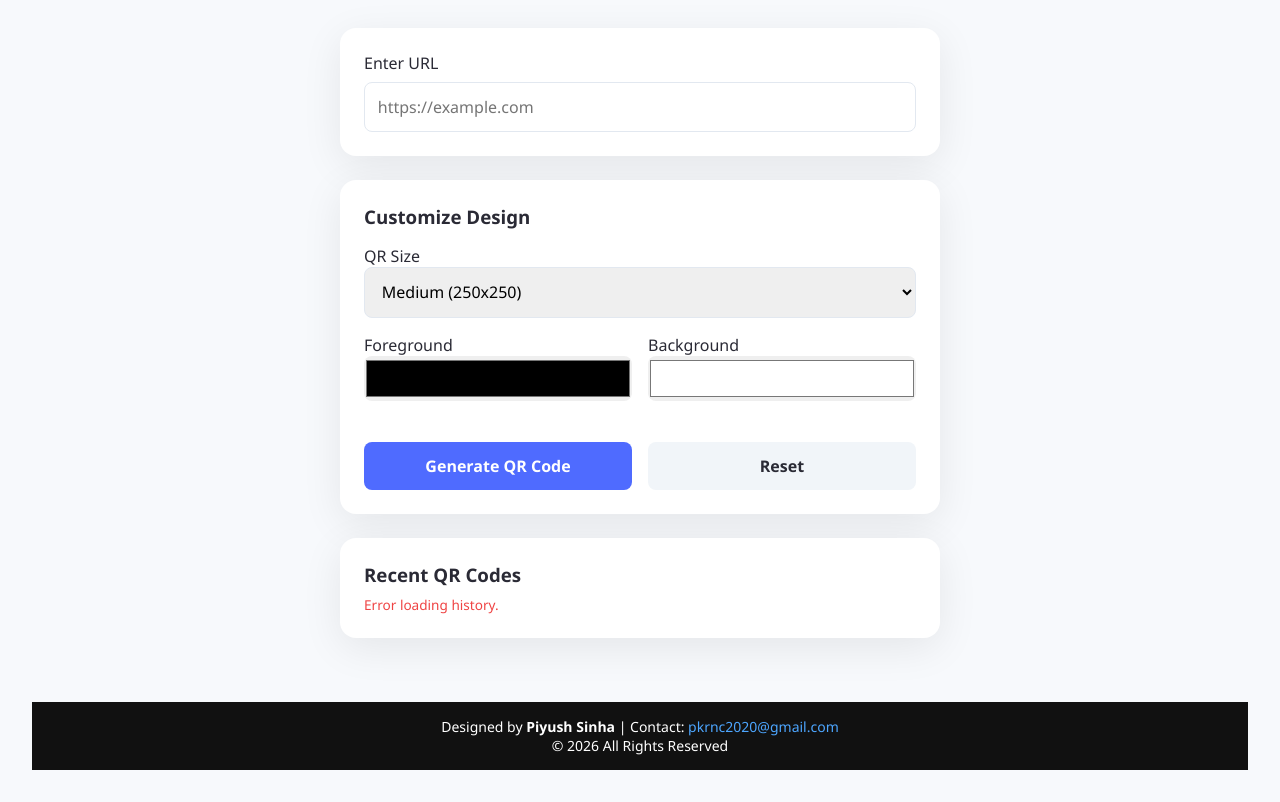
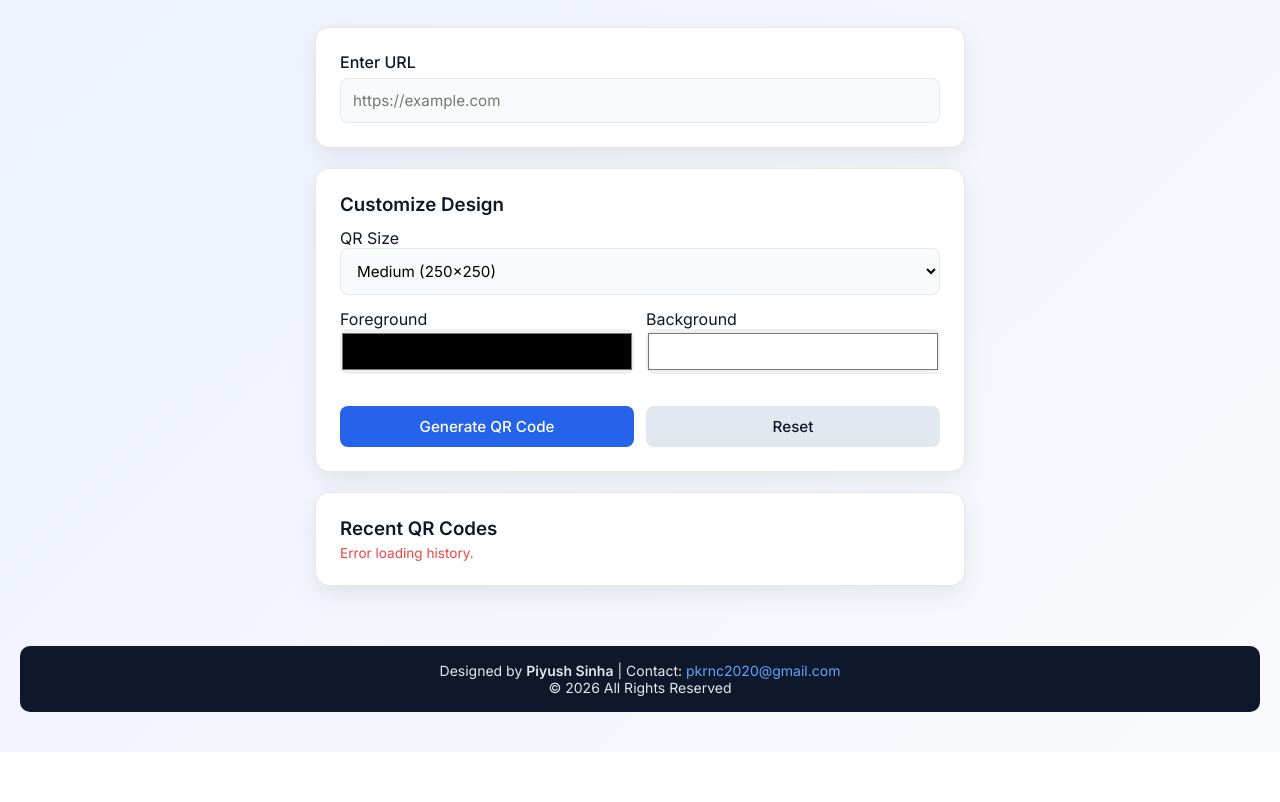
Before and after one commit to piyushsinha2727/qr-generator, a website: page public/index.html in a window 1280 px wide. Shown: the part 114-916 px from the top of the page. After the commit the page ends 866 px from the top, so only its background shows below. Drawn offline with Linux system fonts and the light colour scheme; no server answers.

Commit message:
Updated UI design and CSS styling for professional look

```diff
--- a/public/style.css
+++ b/public/style.css
@@ -1,106 +1,115 @@
+@import url('https://fonts.googleapis.com/css2?family=Inter:wght@300;400;500;600&display=swap');
+
 :root {
-  --primary: #4f6bff;
-  --bg-color: #f7f9fc;
+  --primary: #2563eb;
+  --secondary: #0f172a;
+  --bg-color: #f1f5f9;
   --card-bg: #ffffff;
-  --text-main: #2a2a35;
-  --text-muted: #8492a6;
-  --border: #e2e8f0;
-  --radius: 16px;
-  --shadow: 0 10px 40px rgba(0,0,0,0.08);
+  --text-main: #0f172a;
+  --text-muted: #64748b;
+  --border: #e5e7eb;
+  --radius: 14px;
+  --shadow: 0 8px 25px rgba(0,0,0,0.08);
 }
 
 * {
   box-sizing: border-box;
   margin: 0;
   padding: 0;
-  font-family: 'Segoe UI', system-ui, sans-serif;
+  font-family: 'Inter', sans-serif;
 }
 
 body {
-  background: var(--bg-color);
+  background: linear-gradient(135deg, #eef2ff, #f8fafc);
   color: var(--text-main);
+  min-height: 100vh;
 
-  min-height: 100vh;
   display: flex;
   flex-direction: column;
   align-items: center;
 
-  padding: 2rem;
+  padding: 40px 20px;
 }
 
 .container {
-  max-width: 600px;
+  max-width: 650px;
   width: 100%;
 }
 
 header {
   text-align: center;
-  margin-bottom: 2rem;
+  margin-bottom: 30px;
 }
 
 header h1 {
-  font-size: 2.2rem;
-  margin-bottom: 0.5rem;
+  font-size: 2.3rem;
+  font-weight: 600;
+  letter-spacing: -0.5px;
 }
 
 header p {
   color: var(--text-muted);
+  margin-top: 6px;
 }
 
 .card {
   background: var(--card-bg);
   border-radius: var(--radius);
-  padding: 1.5rem;
-  margin-bottom: 1.5rem;
+  padding: 24px;
+  margin-bottom: 20px;
   box-shadow: var(--shadow);
-  transition: transform 0.3s;
+  border: 1px solid var(--border);
+  transition: transform 0.25s ease;
 }
 
 .card:hover {
-  transform: translateY(-2px);
+  transform: translateY(-3px);
 }
 
 .input-section label {
   display: block;
   font-weight: 500;
-  margin-bottom: 0.5rem;
+  margin-bottom: 6px;
 }
 
 input[type="text"],
 input[type="number"],
 select {
   width: 100%;
-  padding: 0.8rem;
+  padding: 12px;
   border: 1px solid var(--border);
   border-radius: 8px;
-  font-size: 1rem;
+  font-size: 0.95rem;
   outline: none;
-  transition: border 0.3s;
+  background: #f9fafb;
+  transition: all 0.25s;
 }
 
-input[type="text"]:focus,
+input:focus,
 select:focus {
   border-color: var(--primary);
+  background: #fff;
 }
 
 .error-text {
   color: #ef4444;
   font-size: 0.85rem;
-  margin-top: 0.5rem;
+  margin-top: 5px;
   display: none;
 }
 
 .customization-section h3 {
-  margin-bottom: 1rem;
+  margin-bottom: 12px;
+  font-weight: 600;
 }
 
 .form-group {
-  margin-bottom: 1rem;
+  margin-bottom: 14px;
 }
 
 .colors-group {
   display: flex;
-  gap: 1rem;
+  gap: 12px;
 }
 
 .colors-group .form-group {
@@ -117,19 +126,19 @@ input[type="color"] {
 
 .action-buttons {
   display: flex;
-  gap: 1rem;
-  margin-top: 1.5rem;
+  gap: 12px;
+  margin-top: 18px;
 }
 
 .btn {
   flex: 1;
-  padding: 0.8rem;
+  padding: 11px;
   border: none;
   border-radius: 8px;
-  font-size: 1rem;
-  font-weight: 600;
+  font-size: 0.95rem;
+  font-weight: 500;
   cursor: pointer;
-  transition: background 0.3s;
+  transition: all 0.25s ease;
 }
 
 .btn-primary {
@@ -138,27 +147,27 @@ input[type="color"] {
 }
 
 .btn-primary:hover {
-  background: #3b5bdb;
+  background: #1d4ed8;
 }
 
 .btn-secondary {
-  background: #f1f5f9;
+  background: #e2e8f0;
   color: var(--text-main);
 }
 
 .btn-secondary:hover {
-  background: #e2e8f0;
+  background: #cbd5e1;
 }
 
 .btn-success {
-  background: #10b981;
+  background: #16a34a;
   color: white;
   width: 100%;
-  margin-top: 1rem;
+  margin-top: 15px;
 }
 
 .btn-success:hover {
-  background: #059669;
+  background: #15803d;
 }
 
 .hidden {
@@ -171,20 +180,20 @@ input[type="color"] {
 
 .qr-preview-box {
   background: white;
-  padding: 1rem;
-  border-radius: 12px;
+  padding: 16px;
+  border-radius: 10px;
   display: inline-block;
   border: 1px solid var(--border);
-  margin-top: 1rem;
+  margin-top: 10px;
 }
 
 .qr-preview-box img {
   max-width: 100%;
-  border-radius: 8px;
+  border-radius: 6px;
 }
 
 .preview-details {
-  margin: 1rem 0;
+  margin: 10px 0;
   font-size: 0.9rem;
   color: var(--text-muted);
 }
@@ -192,17 +201,17 @@ input[type="color"] {
 .history-container {
   display: flex;
   flex-direction: column;
-  gap: 1rem;
+  gap: 12px;
 }
 
 .history-item {
   display: flex;
   align-items: center;
   justify-content: space-between;
-  padding: 1rem;
+  padding: 14px;
   border: 1px solid var(--border);
-  border-radius: 12px;
-  transition: background 0.3s;
+  border-radius: 10px;
+  transition: background 0.25s;
 }
 
 .history-item:hover {
@@ -212,13 +221,13 @@ input[type="color"] {
 .history-info {
   display: flex;
   align-items: center;
-  gap: 1rem;
+  gap: 12px;
   overflow: hidden;
 }
 
 .history-info img {
-  width: 50px;
-  height: 50px;
+  width: 48px;
+  height: 48px;
   border-radius: 8px;
   border: 1px solid var(--border);
 }
@@ -234,7 +243,7 @@ input[type="color"] {
   white-space: nowrap;
   overflow: hidden;
   text-overflow: ellipsis;
-  max-width: 300px;
+  max-width: 280px;
 }
 
 .history-date {
@@ -246,9 +255,9 @@ input[type="color"] {
   background: transparent;
   color: #ef4444;
   border: none;
-  font-size: 1.2rem;
+  font-size: 1.1rem;
   cursor: pointer;
-  padding: 0.5rem;
+  padding: 6px;
 }
 
 .delete-btn:hover {
@@ -263,15 +272,16 @@ input[type="color"] {
 footer {
   width: 100%;
   margin-top: 40px;
-  padding: 15px;
+  padding: 16px;
   text-align: center;
-  background: #111;
-  color: #fff;
+  background: #0f172a;
+  color: #e2e8f0;
   font-size: 14px;
+  border-radius: 10px;
 }
 
 footer a {
-  color: #4da6ff;
+  color: #60a5fa;
   text-decoration: none;
 }
 
```
Also changed, not shown: server.js (+6 -4 lines), 1 other file.
